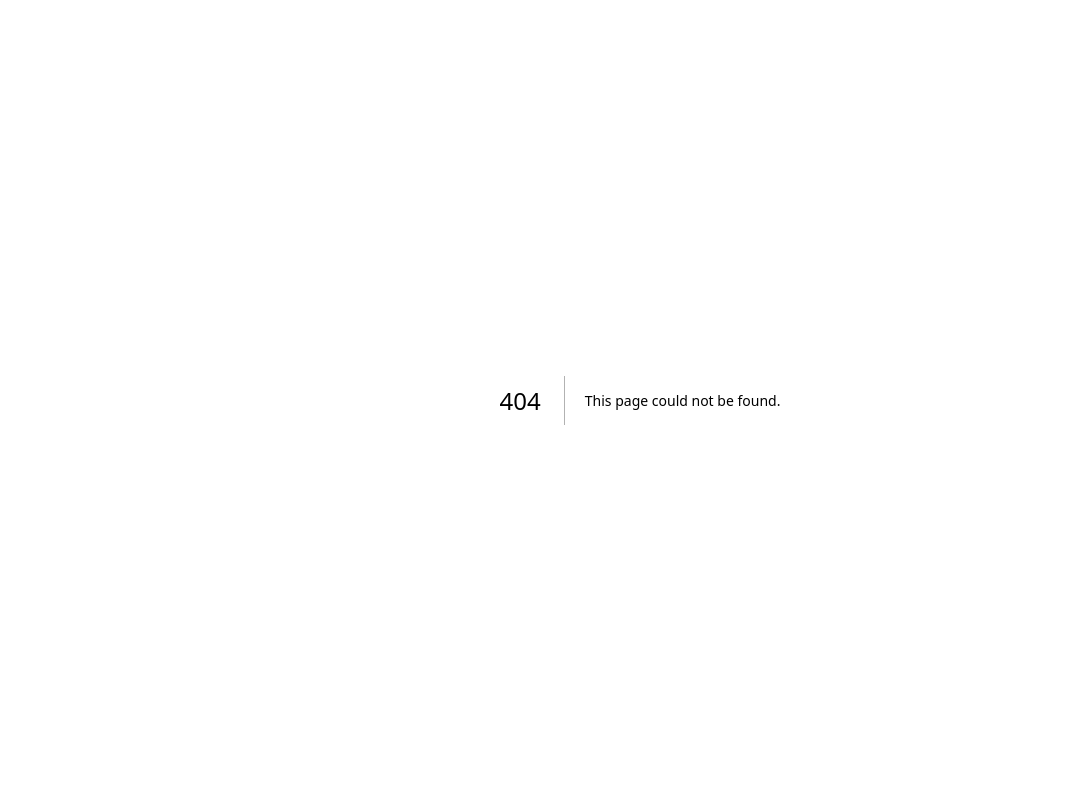
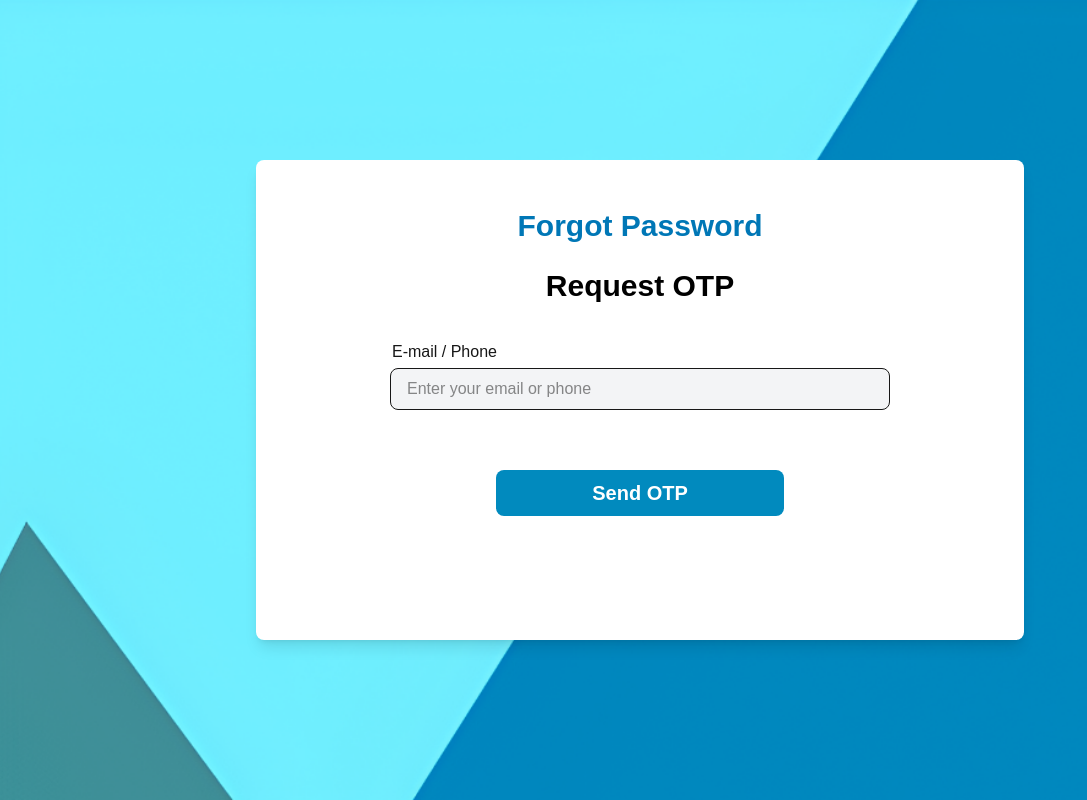
Before and after one commit to Heenachoudhari/user_tm_frontend, a Next.js app: page /Forgotpassword in a window 1280 px wide. Before the commit this address had no page. Shown: the whole page, without its empty margins (0-1087 px from the left). Built offline with nearby package versions, Linux system fonts and the light colour scheme.

Commit message:
-forgot password part 1 created by isha and also changes in layout.js use taost

```diff
--- /dev/null
+++ b/src/Component/ForgotPassword/forgotpassword.jsx
@@ -0,0 +1,54 @@
+'use client';
+import { Toaster, toast } from 'react-hot-toast';
+export default function Forgotpassword() {
+
+  const handleSubmit = (e) => {
+    e.preventDefault();
+    toast.success('OTP sent successfully!');
+  };
+
+  return (
+    <div className="min-h-screen flex items-center justify-center bg-[url('/loginbg.png')] bg-cover bg-center relative">
+      {/* Main card */}
+      <div className="relative bg-white rounded-lg shadow-lg p-12 w-full max-w-3xl z-10 h-120 text-center">
+
+        <h2 className="text-[#0077B6] text-3xl font-extrabold mb-6">
+          Forgot Password
+        </h2>
+        <h3 className="text-black text-3xl font-extrabold mb-9">
+          Request OTP
+        </h3>
+
+
+        <form onSubmit={handleSubmit} className="space-y-4">
+          {/* Label aligned to the left */}
+
+          <div className="max-w-6xl">
+            <div className="text-left md:px-22">
+              <label className="block text-md font-medium mb-1">E-mail / Phone</label>
+            </div>
+
+            {/* Input field with increased width */}
+            <div className="flex justify-center">
+              <input
+                type="text"
+                className="w-[500px] px-4 py-2 bg-gray-100 border rounded-lg focus:outline-none"
+                placeholder="Enter your email or phone"
+                required
+              />
+            </div>
+          </div>
+          <div className="md:mt-15">
+            <button
+              type="submit"
+              className="p-24 bg-[#018ABE] text-white font-bold py-2 text-[20px] rounded-lg hover:bg-[#005f94] cursor-pointer transition"
+            >
+              Send OTP
+            </button>
+          </div>
+        </form>
+
+      </div>
+    </div>
+  );
+}
--- /dev/null
+++ b/src/app/Forgotpassword/page.jsx
@@ -0,0 +1,10 @@
+import Forgotpassword from "@/Component/ForgotPassword/forgotpassword";
+
+export default function Home() {
+  return (
+   <div>
+    <Forgotpassword/>
+   </div>
+
+  );
+}
--- a/src/app/layout.js
+++ b/src/app/layout.js
@@ -1,5 +1,6 @@
 import { Geist, Geist_Mono } from "next/font/google";
 import "./globals.css";
+import { Toaster, toast } from 'react-hot-toast';
 
 const geistSans = Geist({
   variable: "--font-geist-sans",
@@ -24,6 +25,7 @@ export default function RootLayout({ children }) {
       >
         {children}
       </body>
+      <Toaster position="top-center" reverseOrder={false} />
     </html>
   );
 }
```
Also changed, not shown: package.json (+4 -3 lines), 1 other file (tests, documents, lock files or other folders).
